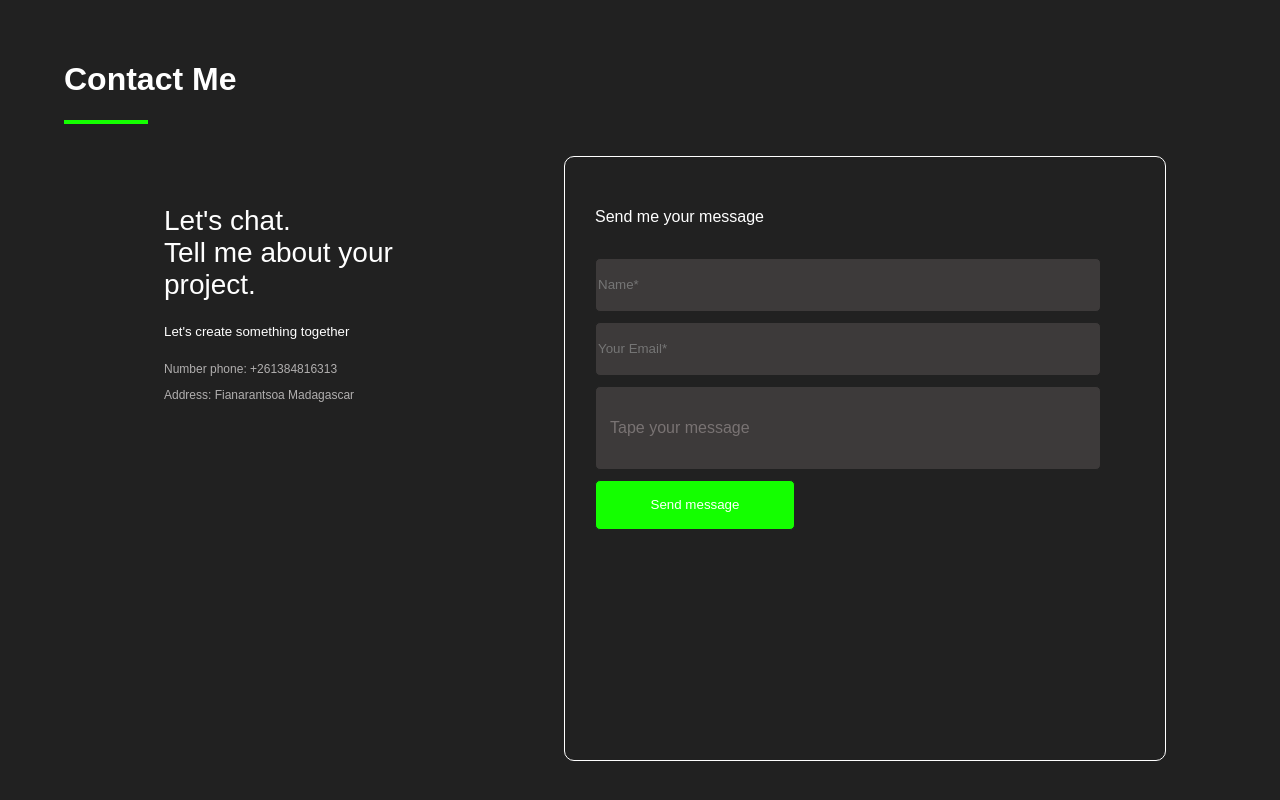
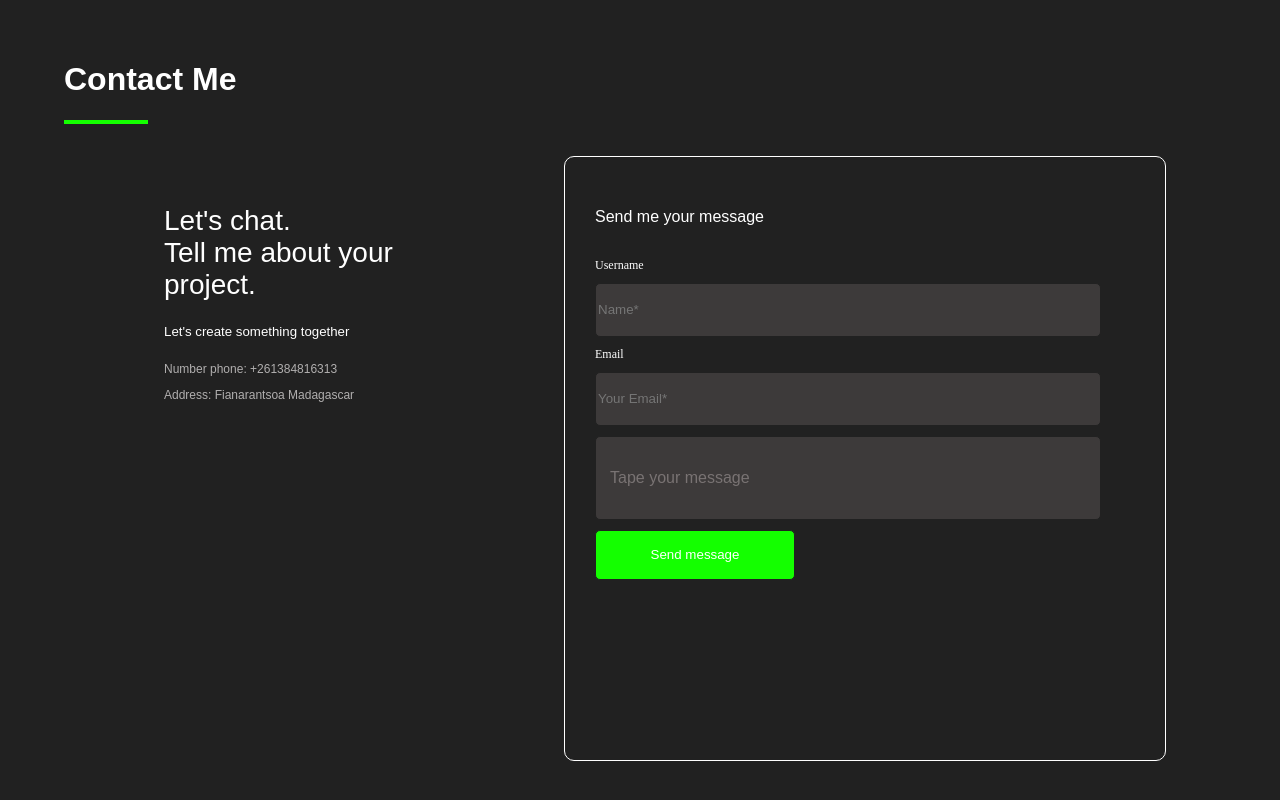
Before and after one commit to tafikaSeth/Portfolio, a React (Create React App) app: page / in a window 1280 px wide. Shown: the part 3360-4160 px from the top of the page. Built offline with nearby package versions, Linux system fonts and the light colour scheme.

Commit message:
"refact: label"

```diff
--- a/src/components/Contact/contact.css
+++ b/src/components/Contact/contact.css
@@ -102,7 +102,10 @@
     cursor: pointer;
 }
 #username, #email{
-    display: none;
+    color: #fff;
+    text-align: left;
+    font-size: 12px;
+    display: flex;
 }
 #lab{
     color: #797373;
@@ -202,6 +205,9 @@
     }
     #input-message{
         width: 100%;
+    }
+    #username, #email{
+        display: none;
     }
     .btnActive{
         width: 300px;
```
